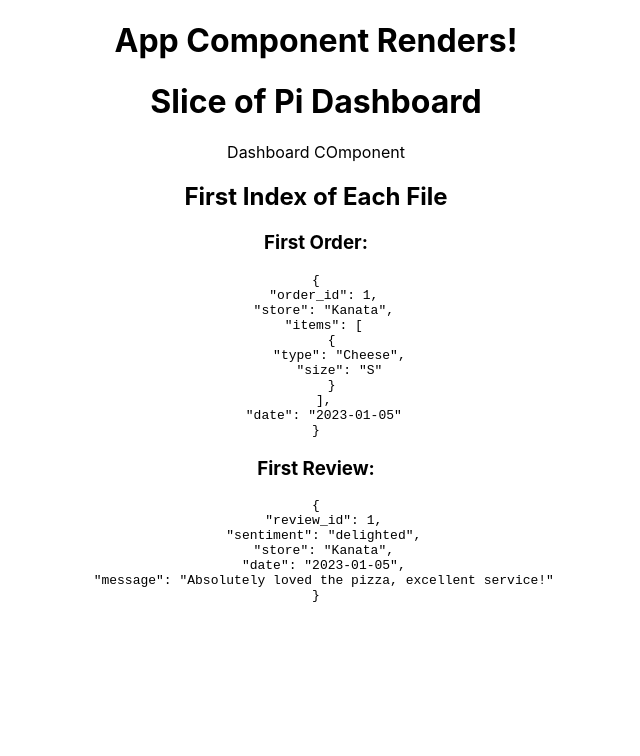
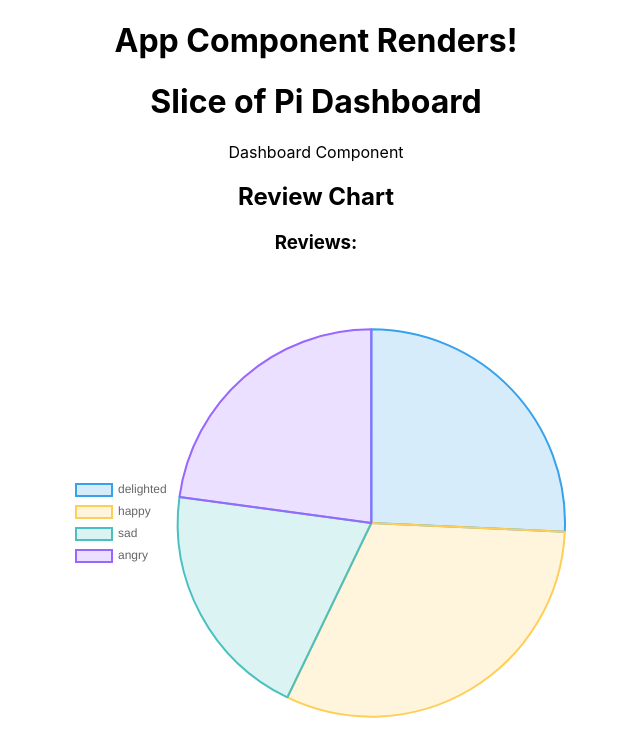
Before and after one commit to oZep/OutStem, a React (Create React App) app in the folder slice-of-pi-dashboard/: page / in a window 1280 px wide. Shown: the top 756 px of the page, without its empty margins (324-964 px from the left). Built offline with nearby package versions, Linux system fonts and the light colour scheme.

Commit message:
first pie chart down

```diff
--- a/slice-of-pi-dashboard/package.json
+++ b/slice-of-pi-dashboard/package.json
@@ -8,6 +8,7 @@
     "@testing-library/user-event": "^13.5.0",
     "chart.js": "^4.4.1",
     "react": "^18.2.0",
+    "react-chartjs-2": "^5.2.0",
     "react-dom": "^18.2.0",
     "react-scripts": "5.0.1",
     "web-vitals": "^2.1.4"
--- a/slice-of-pi-dashboard/src/App.css
+++ b/slice-of-pi-dashboard/src/App.css
@@ -36,3 +36,10 @@
     transform: rotate(360deg);
   }
 }
+
+
+.pi-container {
+  width: 500px;
+  height: 500px;
+  margin: 0 auto;
+}
--- a/slice-of-pi-dashboard/src/components/Chart.js
+++ /dev/null
@@ -1,38 +0,0 @@
-import React from 'react';
-import OrderData from '../data/order_data.json';
-import ReviewData from '../data/review_data.json';
-import PricingData from '../data/pricing_data.json';
-
-const Chart = () => {
-  const firstOrder = OrderData.length > 0 ? OrderData[0] : null;
-  const firstReview = ReviewData.length > 0 ? ReviewData[0] : null;
-  const firstPricing = PricingData.length > 0 ? PricingData[0] : null;
-
-  return (
-    <div>
-      <h2>First Index of Each File</h2>
-      {firstOrder && (
-        <div>
-          <h3>First Order:</h3>
-          <pre>{JSON.stringify(firstOrder, null, 2)}</pre>
-        </div>
-      )}
-
-      {firstReview && (
-        <div>
-          <h3>First Review:</h3>
-          <pre>{JSON.stringify(firstReview, null, 2)}</pre>
-        </div>
-      )}
-
-      {firstPricing && (
-        <div>
-          <h3>First Pricing:</h3>
-          <pre>{JSON.stringify(firstPricing, null, 2)}</pre>
-        </div>
-      )}
-    </div>
-  );
-};
-
-export default Chart;
--- a/slice-of-pi-dashboard/src/components/Dashboard.js
+++ b/slice-of-pi-dashboard/src/components/Dashboard.js
@@ -1,12 +1,12 @@
 import React from 'react';
-import Chart from './Chart';
+import ReviewChart from './ReviewChart';
 
 const Dashboard = () => {
   return (
     <div>
       <h1>Slice of Pi Dashboard</h1>
-      <p>Dashboard COmponent</p>
-      <Chart />
+      <p>Dashboard Component</p>
+      <ReviewChart />
     </div>
   );
 };
--- /dev/null
+++ b/slice-of-pi-dashboard/src/components/ReviewChart.js
@@ -0,0 +1,91 @@
+import React from 'react';
+import ReviewData from '../data/review_data.json';
+import { Chart as ChartJS, ArcElement, Tooltip, Legend } from 'chart.js';
+import { Pie } from 'react-chartjs-2';
+
+
+/*
+fix for:
+Canvas is already in use. Chart with ID '0'
+must be destroyed before the
+canvas with ID '' can be reused
+AND
+"arc" is not a registered element.
+*/
+ChartJS.register(ArcElement, Tooltip, Legend);
+
+
+const ReviewChart = () => {
+
+    const firstReview = ReviewData.length > 0 ? ReviewData[0] : null;
+    const reviewsTotal = {};
+
+    ReviewData.forEach((review) => {
+        const sentiment = review.sentiment;
+        if (!reviewsTotal[sentiment]) {
+            reviewsTotal[sentiment] = 1;
+        } else {
+            reviewsTotal[sentiment] += 1;
+        }
+    });
+
+// console.log("ReviewData:", reviewsTotal);
+console.log("ReviewData:", Object.keys(reviewsTotal));
+// console.log("ReviewData:", Object.values(reviewsTotal));
+
+
+    const data = {
+        labels: Object.keys(reviewsTotal),
+        datasets: [
+            {
+                data: Object.values(reviewsTotal),
+                backgroundColor: [
+                'rgba(54, 162, 235, 0.2)',
+                'rgba(255, 206, 86, 0.2)',
+                'rgba(75, 192, 192, 0.2)',
+                'rgba(153, 102, 255, 0.2)',
+                'rgba(255, 159, 64, 0.2)',
+            ],
+                borderColor: [
+                    'rgba(54, 162, 235, 1)',
+                    'rgba(255, 206, 86, 1)',
+                    'rgba(75, 192, 192, 1)',
+                    'rgba(153, 102, 255, 1)',
+                    'rgba(255, 159, 64, 1)',
+                ]
+            },
+        ],
+    };
+    const options = {
+        cutout: "0%",
+        maintainAspectRatio: false,
+        plugins: {
+            legend: {
+                display: true,
+                position: 'left',
+                labels: {
+                    boxWidth: 36,
+                    fontColor: 'black',
+                },
+            },
+        },
+    };
+
+
+    return (
+        <div>
+            <h2>Review Chart</h2>
+
+            {firstReview && (
+            <div>
+                <h3>Reviews:</h3>
+                <div className='pi-container'>
+                    <Pie data={data} options={options}/>
+                </div>
+            </div>
+            )}
+        </div>
+  );
+};
+
+export default ReviewChart;
--- a/slice-of-pi-dashboard/src/index.js
+++ b/slice-of-pi-dashboard/src/index.js
@@ -1,5 +1,5 @@
 import React from 'react';
-import { createRoot } from 'react-dom';
+import { createRoot } from 'react-dom/client';
 import './index.css';
 import App from './App';
 import reportWebVitals from './reportWebVitals';
```
Also changed, not shown: 1 other file (tests, documents, lock files or other folders).
